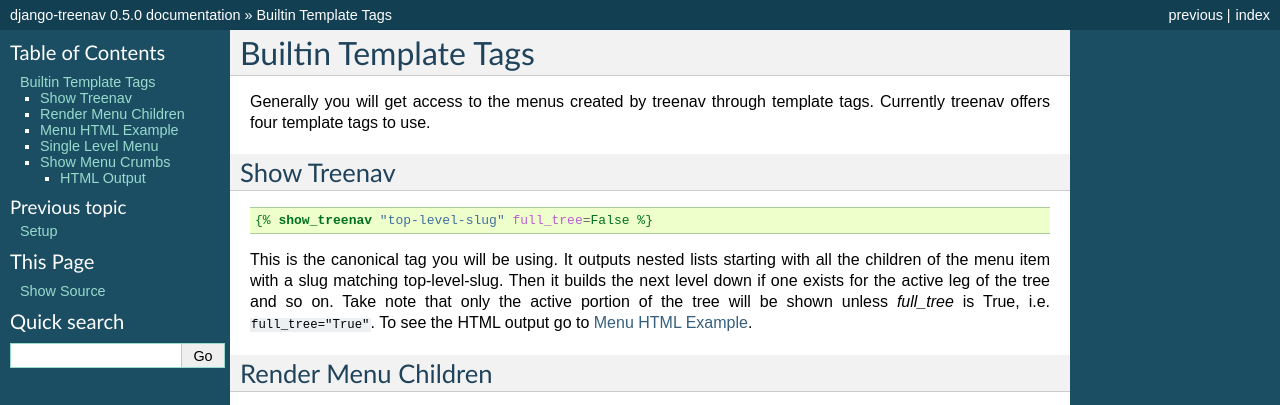
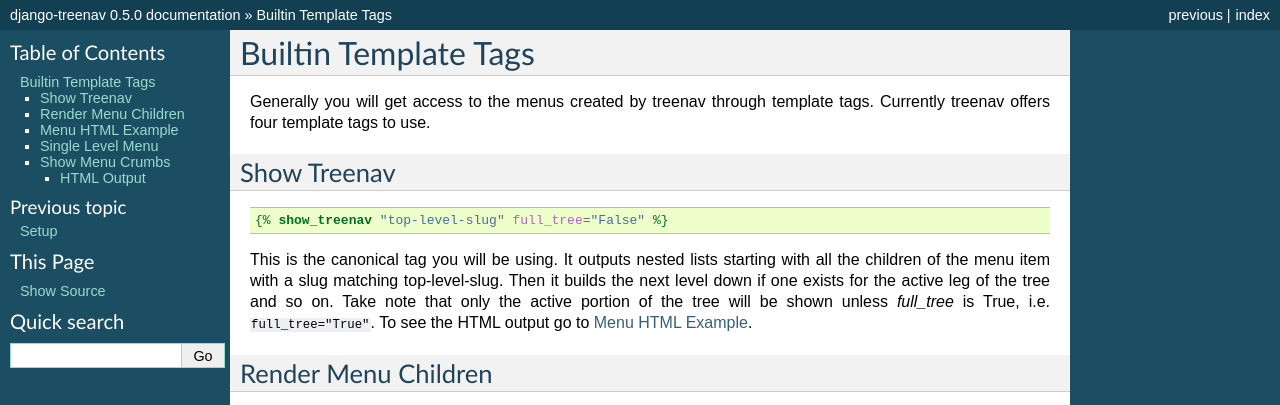
Before and after one commit to caktus/django-treenav, a Sphinx documentation site: the page built from docs/template_tags.rst, in a window 1280 px wide. Shown: the top 405 px of the page. Built offline with Sphinx 7.4.7, drawn with Linux system fonts in a browser that asks for light colours.

Commit message:
update docs for consistancy between True/False

```diff
--- a/docs/template_tags.rst
+++ b/docs/template_tags.rst
@@ -10,7 +10,7 @@
 
 ::
 
-    {% show_treenav "top-level-slug" full_tree=False %}
+    {% show_treenav "top-level-slug" full_tree="False" %}
 
 
 This is the canonical tag you will be using.  It outputs nested lists starting
```
